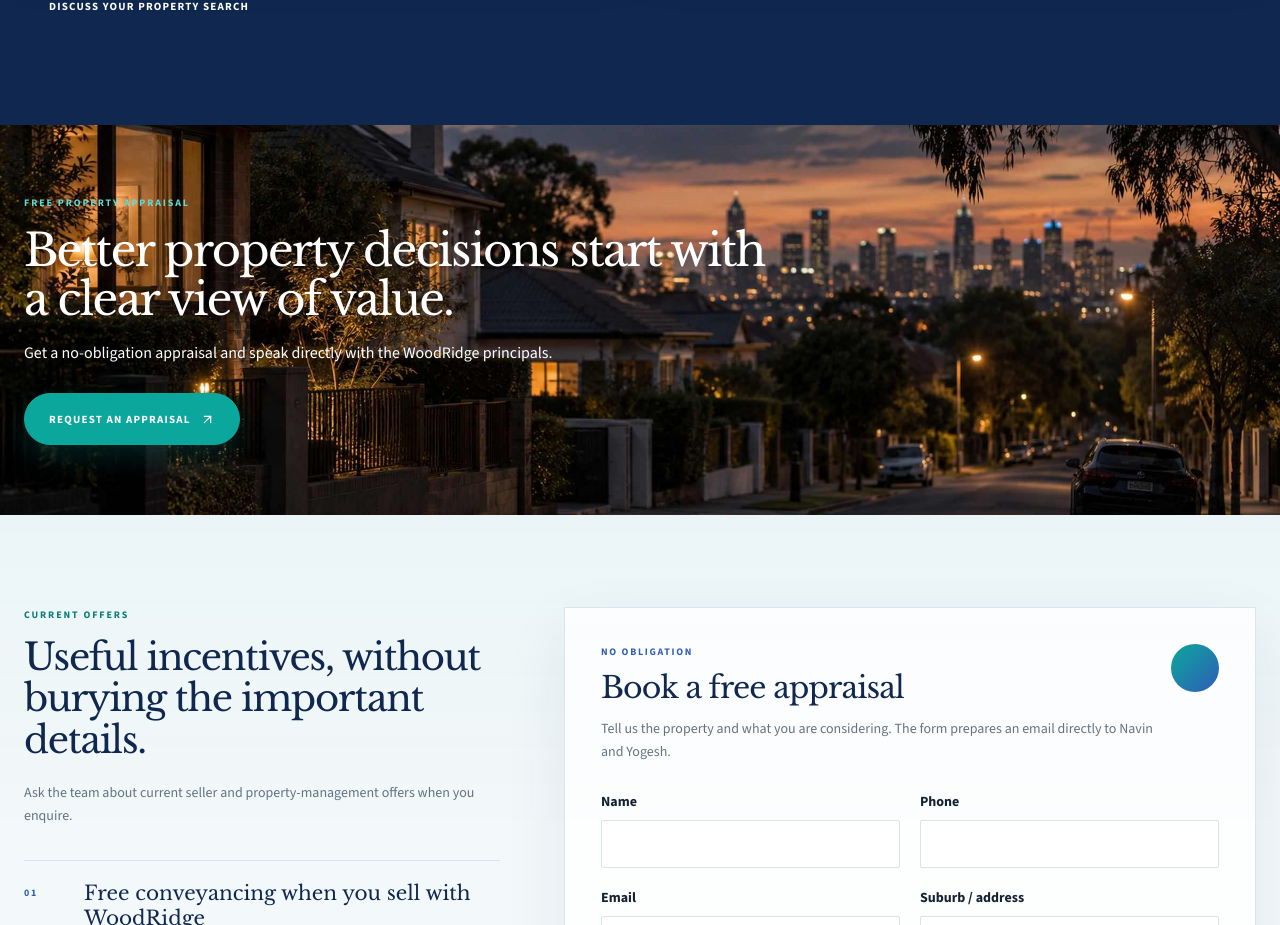
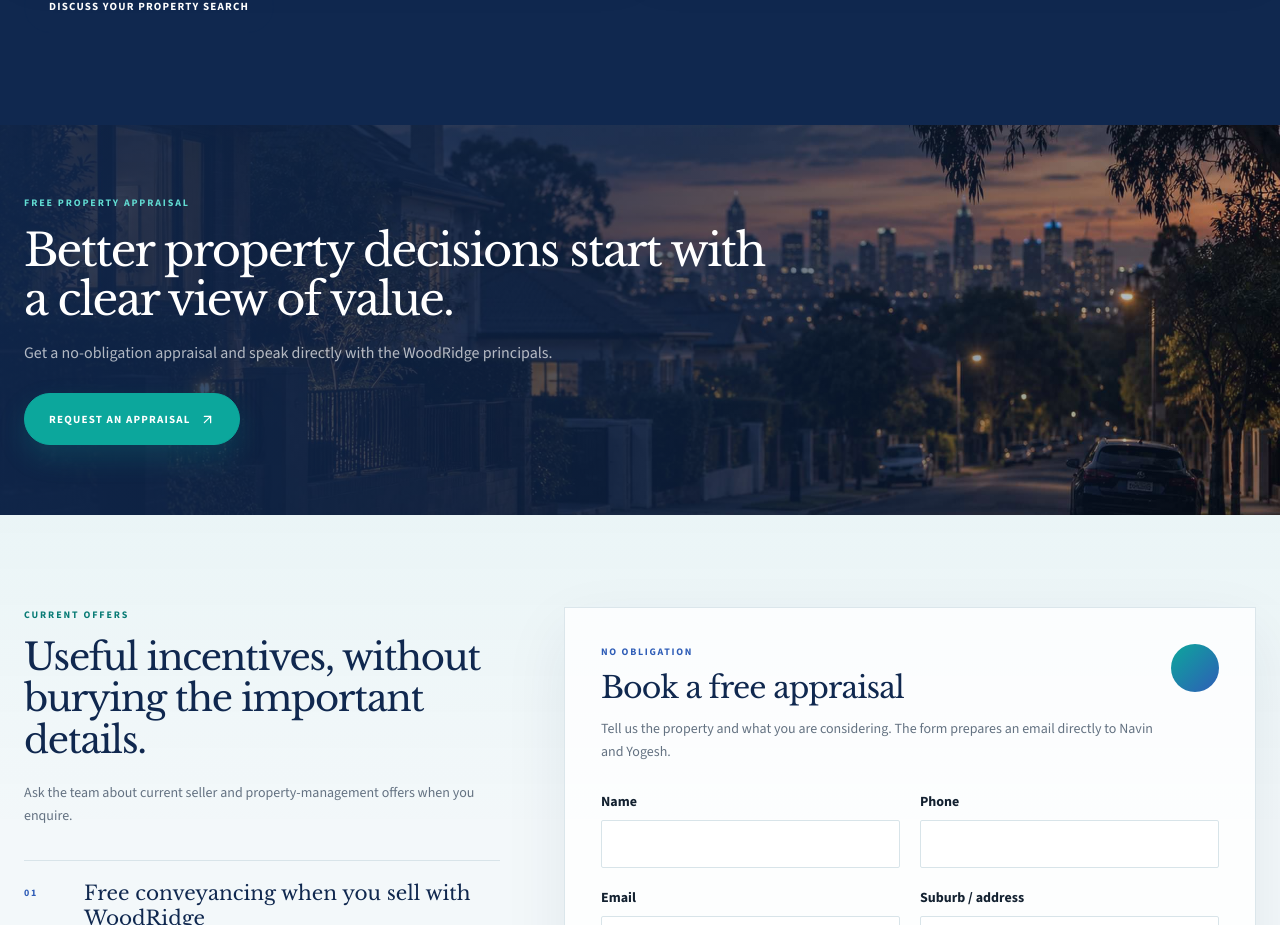
Before and after one commit to tayyabheree/Estate-website, a Next.js app: page / in a window 1280 px wide. Shown: the part 4419-5344 px from the top of the page. Built offline with nearby package versions, Linux system fonts and the light colour scheme.

Commit message:
Normalize brand color opacity utilities

```diff
--- a/components/sections/OffersAppraisal.tsx
+++ b/components/sections/OffersAppraisal.tsx
@@ -71,7 +71,7 @@ export function OffersAppraisal() {
             sizes="100vw"
             className="object-cover"
           />
-          <div className="absolute inset-0 bg-gradient-to-r from-navy/90 via-navy/68 to-navy/20" />
+          <div className="absolute inset-0 bg-gradient-to-r from-[rgba(16,40,79,.90)] via-[rgba(16,40,79,.68)] to-[rgba(16,40,79,.20)]" />
 
           <div className="container relative z-10 flex min-h-[330px] items-center py-12 text-white sm:min-h-[390px] sm:py-16">
             <div className="max-w-[760px]">
@@ -81,7 +81,7 @@ export function OffersAppraisal() {
               <h2 className="mt-4 font-serif text-[clamp(2rem,3.5vw,3.25rem)] leading-[1.09] tracking-[-.04em]">
                 Better property decisions start with a clear view of value.
               </h2>
-              <p className="mt-4 max-w-xl text-sm leading-relaxed text-white/68 sm:text-base">
+              <p className="mt-4 max-w-xl text-sm leading-relaxed text-white/[.68] sm:text-base">
                 Get a no-obligation appraisal and speak directly with the WoodRidge principals.
               </p>
               <a
```
